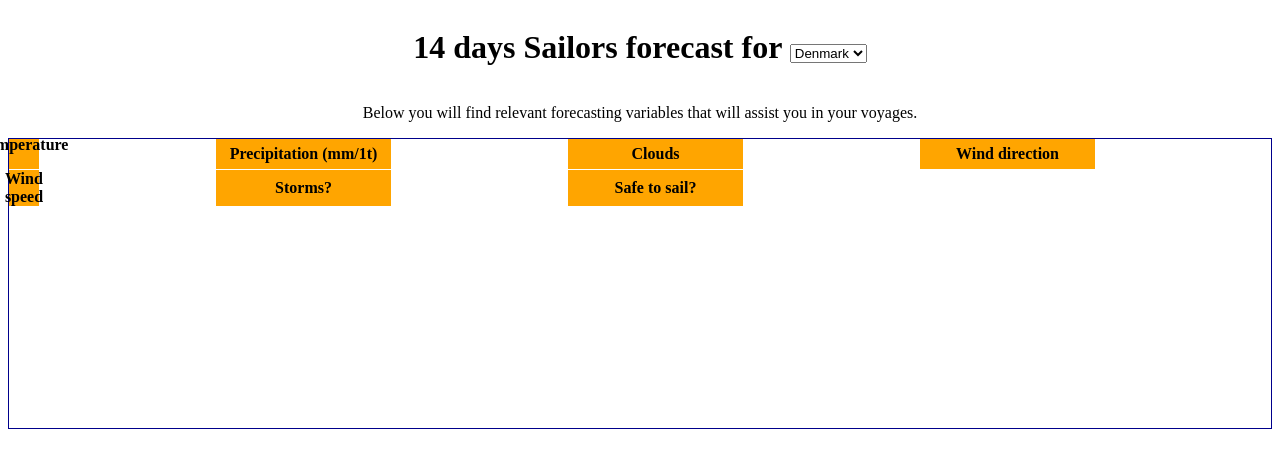
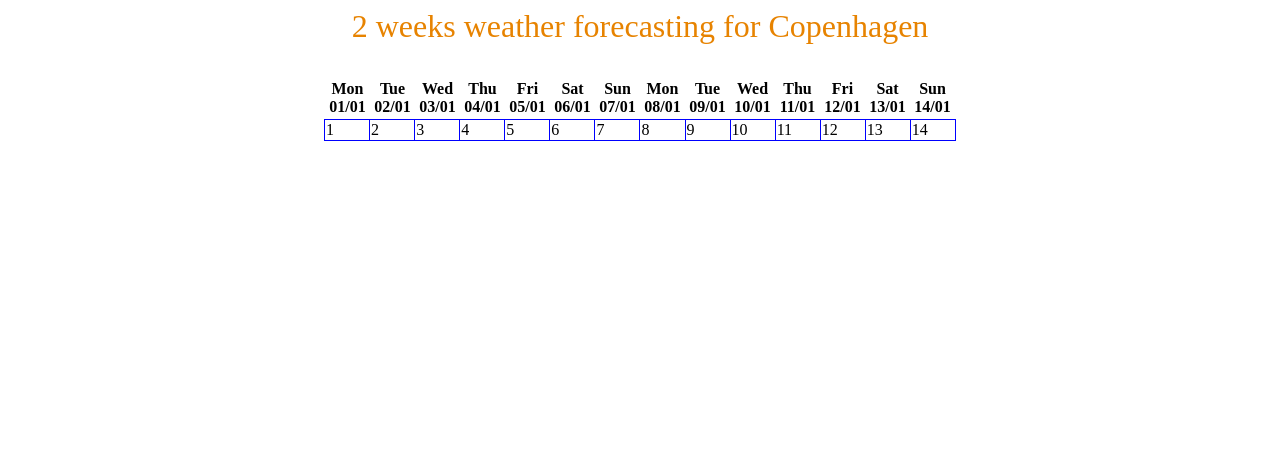
Before and after one commit to LucasHoffSchmidt/Weatherforecast-Copenhagen, a plain HTML site: page Frontend/WeatherApp_Frontend.html in a window 1280 px wide. Drawn offline with Linux system fonts and the light colour scheme.

Commit message:
frontend table started

```diff
--- a/Frontend/WeatherApp_Frontend.css
+++ b/Frontend/WeatherApp_Frontend.css
@@ -1,27 +1,26 @@
-.headline {
+.weatherForecastingTable {
     display: flex;
     flex-direction: column;
     justify-content: center;
     align-items: center;
 }
 
-.weatherInformation {
-    display: grid;
-    grid-template-columns: 30px repeat(7, 1fr);
-    grid-template-rows: 30px repeat(7, 1fr);
-    gap: 1px;
-    border: 1px solid darkblue;
+table {
+    table-layout: fixed;
+    width: 50%;
 }
 
-.label {
-    display: flex;
-    align-items: center;
-    justify-content: center;
-    font-weight: bold;
-    background-color: orange;
+.tableData {
+    border-collapse: collapse;
+    border:1px solid blue;
 }
 
-.gridRow {
-    display: grid;
-    grid-template-columns: auto 1fr;
+table td {
+    border: 1px solid blue;
 }
+
+caption {
+    font-size: 2em;
+    margin-bottom: 1em;
+    color: rgb(231, 131, 0);
+}
--- a/Frontend/WeatherApp_Frontend.html
+++ b/Frontend/WeatherApp_Frontend.html
@@ -4,94 +4,45 @@
     <meta charset="UTF-8">
     <meta name="viewport" content="width=device-width, initial-scale=1.0">
     <link rel="stylesheet" href="WeatherApp_Frontend.css"/>
-    <title>The Sailors Weather</title>
+    <title>2 Weeks Weather forecast Copenhagen</title>
 </head>
 <body>
-    <div class="headline">
-        <h1>14 days Sailors forecast for <select>
-            <option value="Denmark">Denmark</option>
-            <option value="Sweden">Sweden</option>
-            <option value="Norway">Norway</option>
-        </select></h1>
-        <p>Below you will find relevant forecasting variables that will assist you in your voyages.</p>
-    </div>
-    <div class="weatherInformation">
-        <div class="label">Temperature &deg;C </div>
-        <div class="gridRow">
-            <div class="temperatureMonday"></div>
-            <div class="temperatureTuesday"></div>
-            <div class="temperatureWednesday"></div>
-            <div class="temperatureThursday"></div>
-            <div class="temperatureFriday"></div>
-            <div class="temperatureSaturday"></div>
-            <div class="temperatureSunday"></div>
-        </div>
-
-        <div class="label">Precipitation (mm/1t) </div>
-        <div class="gridRow">
-            <div class="precipitationMonday"></div>
-            <div class="precipitationTuesday"></div>
-            <div class="precipitationWednesday"></div>
-            <div class="precipitationThursday"></div>
-            <div class="precipitationFriday"></div>
-            <div class="precipitationSaturday"></div>
-            <div class="precipitationSunday"></div>
-        </div>
-
-        <div class="label">Clouds</div>
-        <div class="gridRow">
-            <div class="cloudsMonday"></div>
-            <div class="cloudsTuesday"></div>
-            <div class="cloudsWednesday"></div>
-            <div class="cloudsThursday"></div>
-            <div class="cloudsFriday"></div>
-            <div class="cloudsSaturday"></div>
-            <div class="cloudsSunday"></div>
-        </div>
-
-        <div class="label">Wind direction</div>
-        <div class="gridRow">
-            <div class="windDirectionMonday"></div>
-            <div class="windDirectionTuesday"></div>
-            <div class="windDirectionWednesday"></div>
-            <div class="windDirectionThursday"></div>
-            <div class="windDirectionFriday"></div>
-            <div class="windDirectionSaturday"></div>
-            <div class="windDirectionSunday"></div>
-        </div>
-
-        <div class="label">Wind speed</div>
-        <div class="gridRow">
-            <div class="windSpeedMonday"></div>
-            <div class="windSpeedTuesday"></div>
-            <div class="windSpeedWednesday"></div>
-            <div class="windSpeedThursday"></div>
-            <div class="windSpeedFriday"></div>
-            <div class="windSpeedSaturday"></div>
-            <div class="windSpeedSunday"></div>
-        </div>
-
-        <div class="label">Storms?</div>
-        <div class="gridRow">
-            <div class="stormsMonday"></div>
-            <div class="stormsTuesday"></div>
-            <div class="stormsWednesday"></div>
-            <div class="stormsThursday"></div>
-            <div class="stormsFriday"></div>
-            <div class="stormsSaturday"></div>
-            <div class="stormsSunday"></div>
-        </div>
-
-        <div class="label">Safe to sail?</div>
-        <div class="gridRow">
-            <div class="safeToSailMonday"></div>
-            <div class="safeToSailTuesday"></div>
-            <div class="safeToSailWednesday"></div>
-            <div class="safeToSailThursday"></div>
-            <div class="safeToSailFriday"></div>
-            <div class="safeToSailSaturday"></div>
-            <div class="safeToSailSunday"></div>
-        </div>
+    <div class="weatherForecastingTable">
+        <table class="tableDates">
+            <caption>2 weeks weather forecasting for Copenhagen</caption>
+            <th>Mon 01/01</th>
+            <th>Tue 02/01</th>
+            <th>Wed 03/01</th>
+            <th>Thu 04/01</th>
+            <th>Fri 05/01</th>
+            <th>Sat 06/01</th>
+            <th>Sun 07/01</th>
+            <th>Mon 08/01</th>
+            <th>Tue 09/01</th>
+            <th>Wed 10/01</th>
+            <th>Thu 11/01</th>
+            <th>Fri 12/01</th>
+            <th>Sat 13/01</th>
+            <th>Sun 14/01</th>
+        </table>
+        <table class="tableData">
+            <tr>
+                <td>1</td>
+                <td>2</td>
+                <td>3</td>
+                <td>4</td>
+                <td>5</td>
+                <td>6</td>
+                <td>7</td>
+                <td>8</td>
+                <td>9</td>
+                <td>10</td>
+                <td>11</td>
+                <td>12</td>
+                <td>13</td>
+                <td>14</td>
+            </tr>
+        </table>
     </div>
 </body>
 </html>
```
Also changed, not shown: Backend/WeatherApp_API.js (added).
